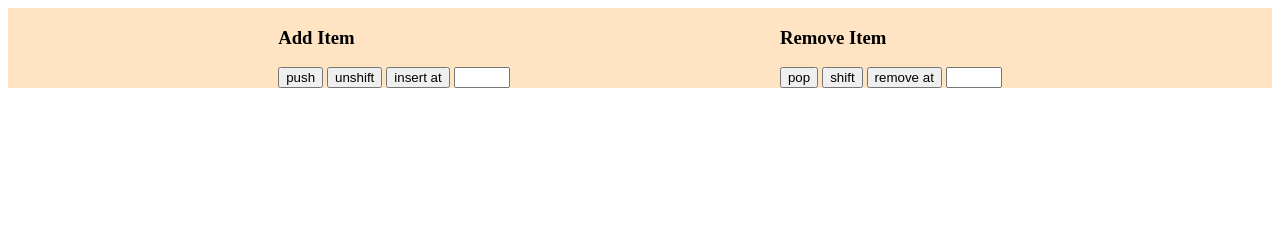
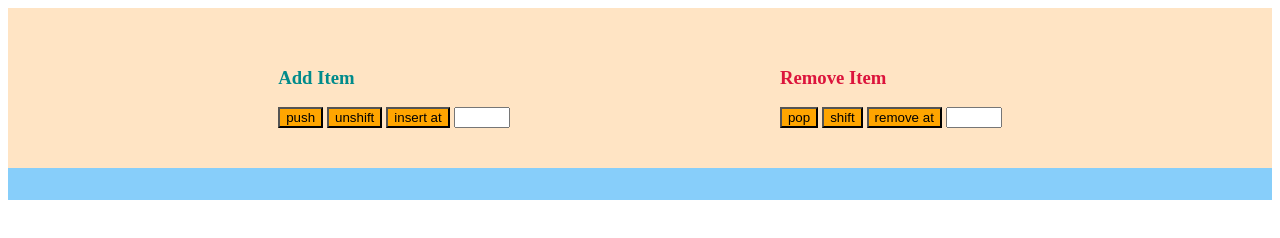
Before and after one commit to aarom1804/exercisesJS, a plain HTML site: page index.html in a window 1280 px wide. Drawn offline with Linux system fonts and the light colour scheme.

Commit message:
Ejercicio terminado, css basico

```diff
--- a/style.css
+++ b/style.css
@@ -1,6 +1,23 @@
 .container{
     display: flex;
     background-color: bisque;
-    align-content: center;
+    align-items: center;
     justify-content: space-evenly;
+    height: 20vh;
 }
+
+.container button{
+    background-color: orange;
+}
+
+.tittle-1{
+    color: darkcyan;
+}
+.tittle-2{
+    color: crimson;
+}
+.output{
+    display: flex;
+    background-color: lightskyblue;
+    justify-content: center;
+}
```
